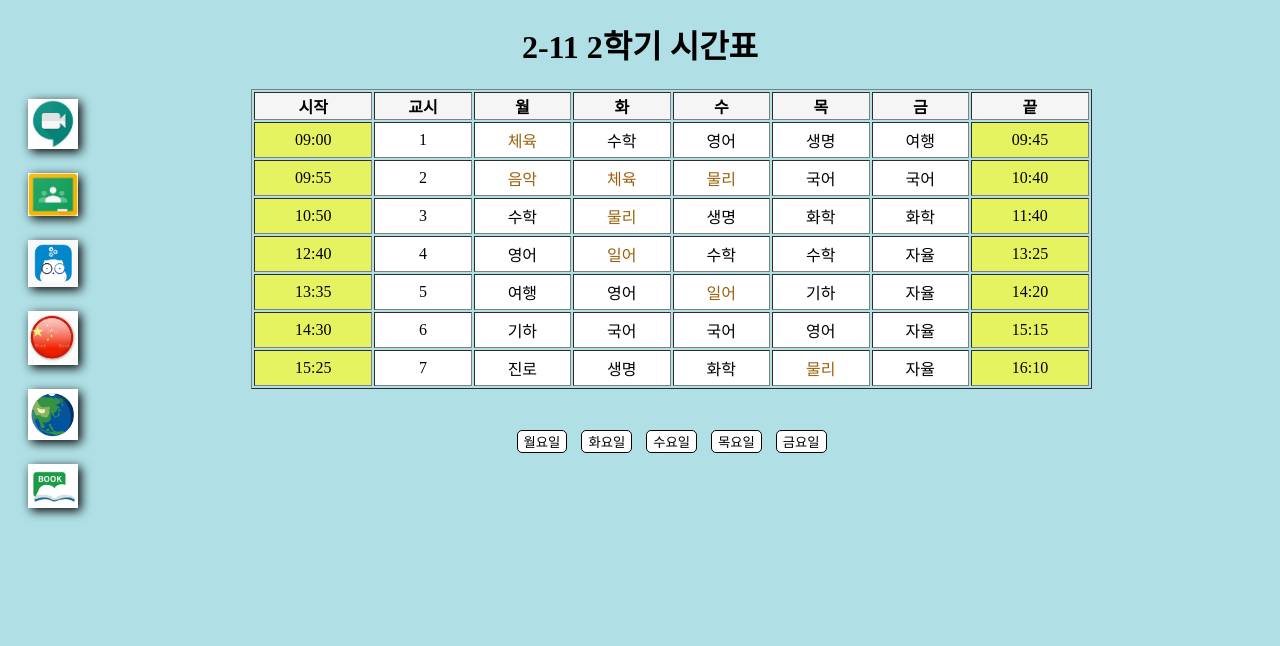
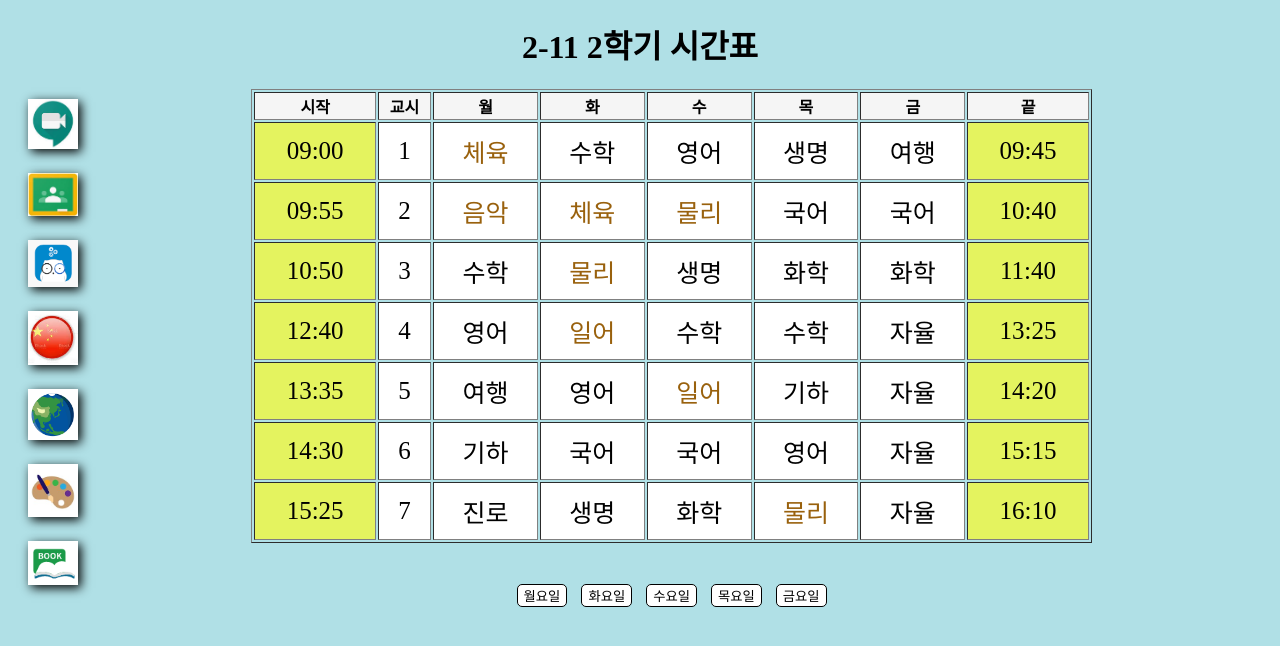
Before and after one commit to joas24/2-11_Timetable, a plain HTML site: page index.html in a window 1280 px wide. Shown: the top 646 px of the page. Drawn offline with nearby package versions, Linux system fonts and the light colour scheme.

Commit message:
Add files via upload

```diff
--- a/index.html
+++ b/index.html
@@ -18,6 +18,7 @@
             <a href="https://sungil.riroschool.kr/" target="_blank"><img src="riro.png" title="리로스쿨"></a>
             <a href="https://meet.google.com/lookup/e57kzdvipy" target="_blank" title="중국어 행아웃 미트"><img src="china.jpg"></a>
             <a href="https://meet.google.com/lookup/hnwc45zzew" target="_blank" title="지구과학 행아웃 미트"><img src="earth.png"></a>
+            <a href="https://meet.google.com/lookup/f3q2myhj24" target="_blank" title="미술 행아웃 미트"><img id="yesool" src="misool.jpg"></a>
             <a href="https://reading.gglec.go.kr/r/newReading/main/main.jsp" target="_blank" title="경기 독서교육 종합지원 시스템"><img src="book.png"></a>
         </div>
         <div>
--- a/style.css
+++ b/style.css
@@ -5,7 +5,10 @@ table{
 }
 td{
     text-align: center;
+    font-size: 25px;
+    padding: 10px;
 }
+
 a{
     text-decoration:none;
     color:rgb(153, 97, 13);
@@ -19,7 +22,10 @@ a{
     text-align: center;
 }
 #baro img:hover{
-    width: 120%;
+    width: 55px;
+}
+#yesool:hover{
+    width: 300px;
 }
 .yoil{
     margin: 5px;
@@ -49,7 +55,7 @@ body{
     background-color:powderblue;
 }
 *::selection{
-    background-color:white;
+    background-color:rgb(9, 255, 0);
 }
 #shs{
     width:30%;
```
Also changed, not shown: misool.jpg (added).
